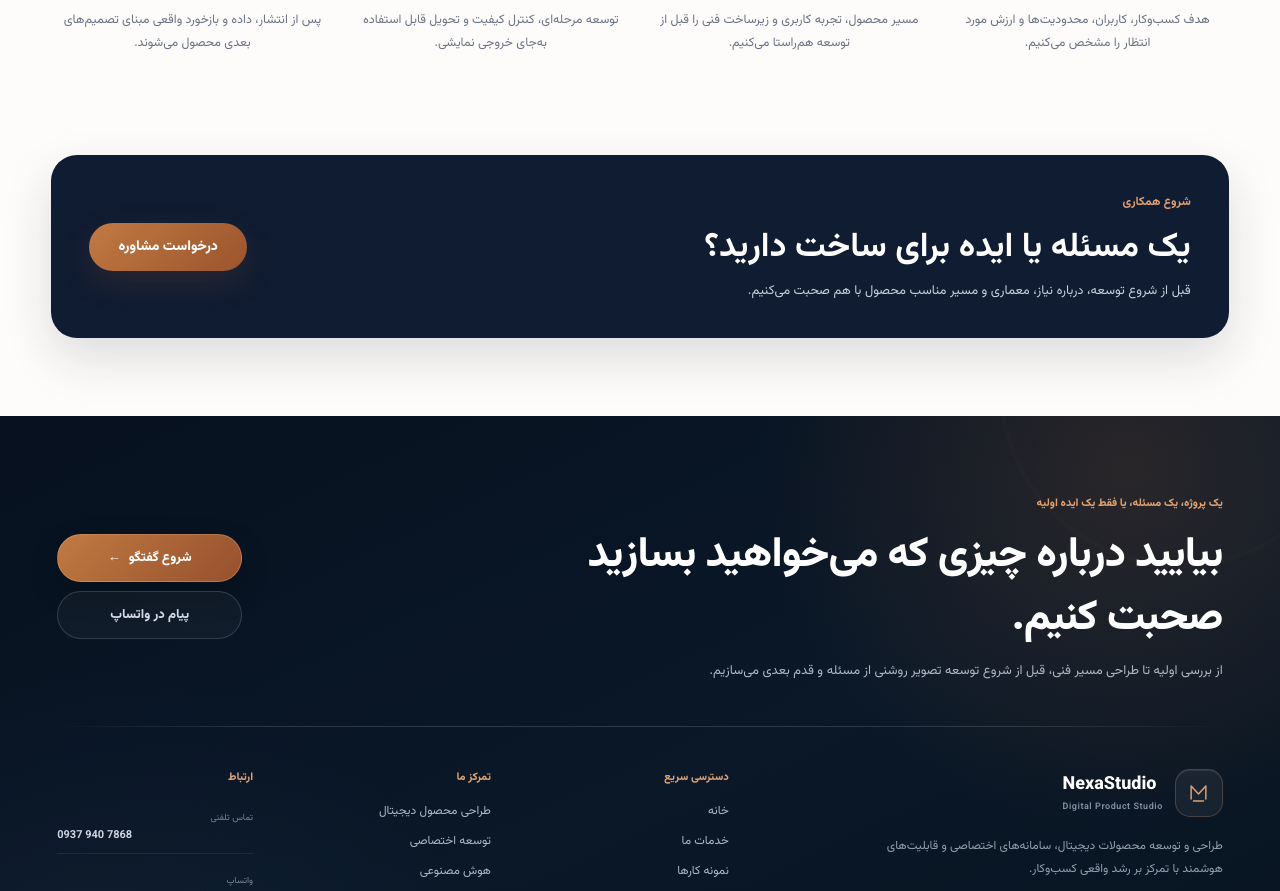
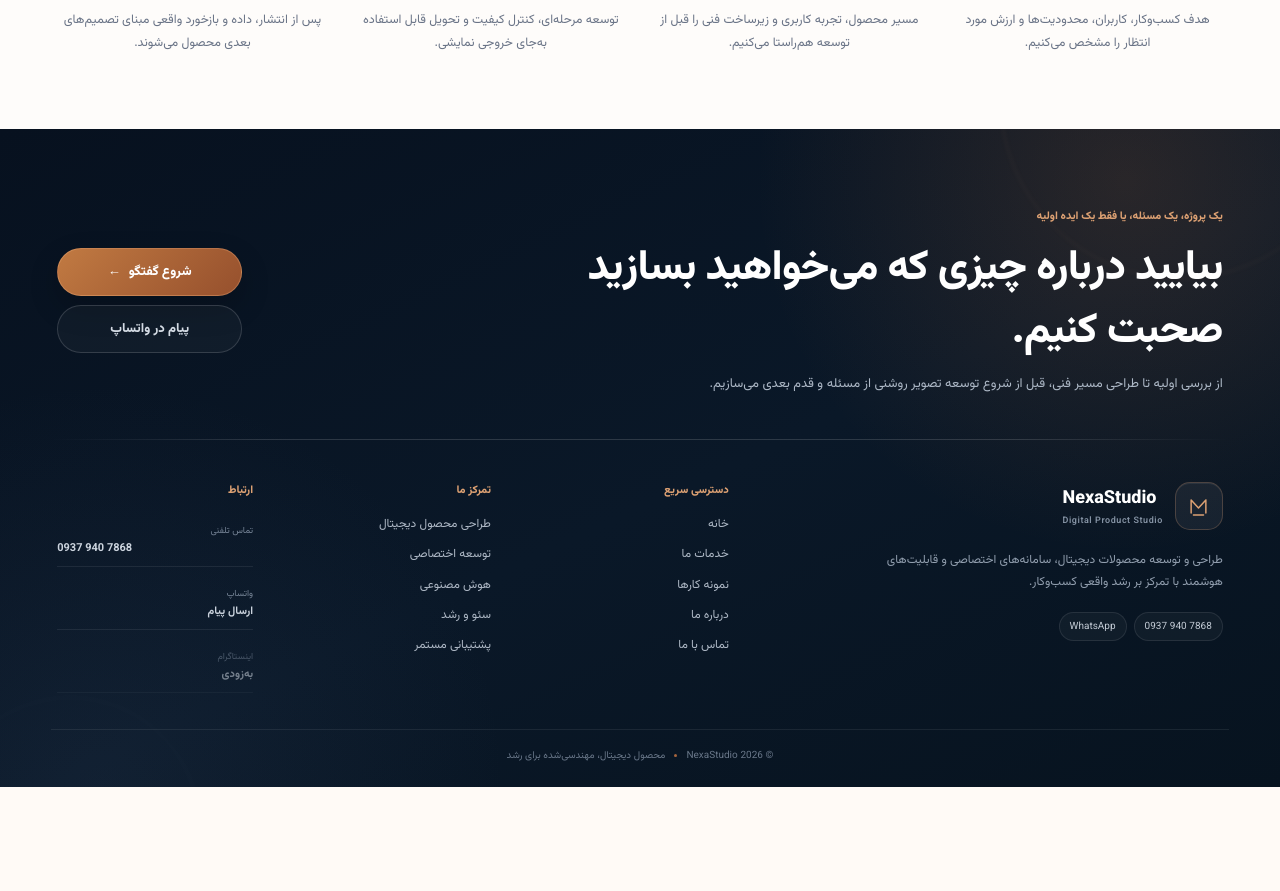
Before and after one commit to zohreksh/smartpilot, a Nuxt app: page /about in a window 1280 px wide. Shown: the part 3362-4253 px from the top of the page. After the commit the page ends 4149 px from the top, so only its background shows below. Built offline with nearby package versions, Linux system fonts and the light colour scheme.

Commit message:
Remove redundant about page CTA

```diff
--- a/pages/about.vue
+++ b/pages/about.vue
@@ -257,21 +257,6 @@
       </div>
     </section>
 
-    <section class="about-cta-section">
-      <div class="container">
-        <div class="about-cta-panel">
-          <div>
-            <span class="cta-kicker">شروع همکاری</span>
-            <h2>یک مسئله یا ایده برای ساخت دارید؟</h2>
-            <p>
-              قبل از شروع توسعه، درباره نیاز، معماری و مسیر مناسب محصول با هم
-              صحبت می‌کنیم.
-            </p>
-          </div>
-          <NuxtLink class="cta-button" to="/contact">درخواست مشاوره</NuxtLink>
-        </div>
-      </div>
-    </section>
   </main>
 </template>
 
@@ -358,8 +343,7 @@
 }
 
 .primary-action,
-.secondary-action,
-.cta-button {
+.secondary-action {
   display: inline-flex;
   align-items: center;
   justify-content: center;
@@ -371,8 +355,7 @@
   transition: transform 0.2s ease, box-shadow 0.2s ease, background 0.2s ease;
 }
 
-.primary-action,
-.cta-button {
+.primary-action {
   background: linear-gradient(135deg, #c17a42, #9b542d);
   color: #fff;
   box-shadow: 0 12px 30px rgba(155, 84, 45, 0.18);
@@ -385,8 +368,7 @@
 }
 
 .primary-action:hover,
-.secondary-action:hover,
-.cta-button:hover {
+.secondary-action:hover {
   transform: translateY(-2px);
 }
 
@@ -817,47 +799,6 @@
   line-height: 1.85;
 }
 
-.about-cta-section {
-  padding: 26px 0 78px;
-  background: rgba(255, 255, 255, 0.48);
-}
-
-.about-cta-panel {
-  display: flex;
-  align-items: center;
-  justify-content: space-between;
-  gap: 32px;
-  padding: 34px 38px;
-  border-radius: 26px;
-  background: #101c32;
-  color: #fff;
-  box-shadow: 0 20px 50px rgba(16, 28, 50, 0.14);
-}
-
-.cta-kicker {
-  color: #e2a06f;
-  font-size: 12px;
-  font-weight: 700;
-}
-
-.about-cta-panel h2 {
-  margin: 7px 0 6px;
-  color: #fff;
-  font-size: clamp(25px, 3vw, 34px);
-}
-
-.about-cta-panel p {
-  max-width: 660px;
-  margin: 0;
-  color: #c8d0dc;
-  font-size: 13px;
-  line-height: 1.8;
-}
-
-.cta-button {
-  flex: none;
-  min-width: 158px;
-}
 
 @media (max-width: 1080px) {
   .about-hero-inner {
@@ -1109,21 +1050,6 @@
     margin: 2px 0 5px;
   }
 
-  .about-cta-section {
-    padding: 18px 0 56px;
-  }
-
-  .about-cta-panel {
-    flex-direction: column;
-    align-items: stretch;
-    gap: 24px;
-    padding: 26px 22px;
-    border-radius: 22px;
-  }
-
-  .cta-button {
-    width: 100%;
-  }
 }
 
 @media (max-width: 390px) {
```
